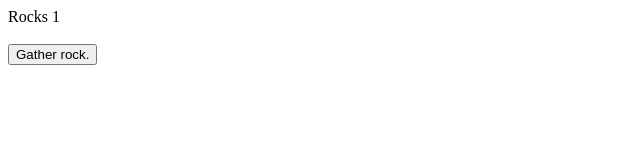
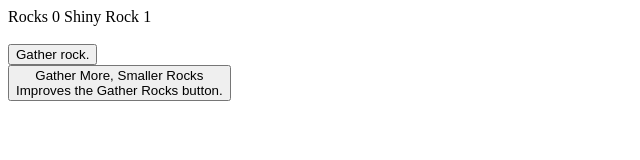
Before and after one commit to PaulFreck/PaulFreck.github.io, a plain HTML site: page IncrimentalGame.html in a window 1280 px wide. Both pictures are taken after a click on the button "Gather rock.". Shown: the whole page, without its empty margins (0-640 px from the left). Drawn offline with Linux system fonts and the light colour scheme.

Commit message:
added functionality to research button, need to tiddy it up and maybe create better ways to set costs

```diff
--- a/IncrimentalGame.html
+++ b/IncrimentalGame.html
@@ -13,10 +13,10 @@
             <h id="shiny_rocks" hidden="true">Shiny Rock <h id="num_shiny_rocks">0</h> </h>
         <div id="Gathering">
             <br>
-            <button onclick="makeRock(1)">Gather rock.</button>
+            <button id="gather_rock" onclick="makeRock()">Gather rock.</button>
         </div>
         <div id="Research" hidden="true">
-            <button onclick="improveManualButton(1)"><div class="Button Title">Gather More, Smaller Rocks</div> <div class="Button Description"> Improves the Gather Rocks button.</div></button>
+            <button onclick="improveManualButton(1, 10)"><div class="Button Title">Gather More, Smaller Rocks</div> <div class="Button Description"> Improves the Gather Rocks button.</div></button>
         </div>
     </body>
 </html>
--- a/rockGame.js
+++ b/rockGame.js
@@ -1,5 +1,6 @@
 var found_shiny_rock = true
-function makeRock(rocks)
+var manual_rocks = 1
+function makeRock()
 {
     if (determineIfShiny())
     {
@@ -10,14 +11,14 @@ function makeRock(rocks)
             showResearch()
     }
     else {var target = "num_rocks"}
-    document.getElementById(target).innerHTML = rocks + parseInt(document.getElementById(target).innerHTML);
+    document.getElementById(target).innerHTML = manual_rocks + parseInt(document.getElementById(target).innerHTML);
 }
 
 function determineIfShiny()
 {
     const minCeiled = Math.ceil(1);
     const maxFloored = Math.floor(11);
-    if((Math.floor(Math.random() * (maxFloored - minCeiled) + minCeiled)) % 10 == 0)
+    if((Math.floor(Math.random() * (maxFloored - minCeiled) + minCeiled)) % 1 == 0)
         return true;
     else
         return false;
@@ -28,7 +29,10 @@ function showResearch()
     document.getElementById("Research").hidden = false
 }
 
-function improveManualButton(amount)
+function improveManualButton(amount, cost)
 {
-
+    if (document.getElementById("num_rocks").innerHTML > cost)
+    {
+        manual_rocks += amount
+    }
 }
```
